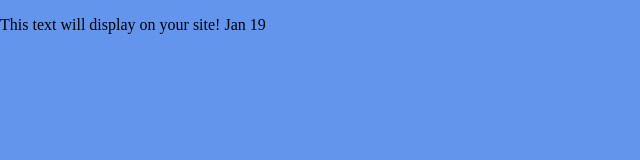
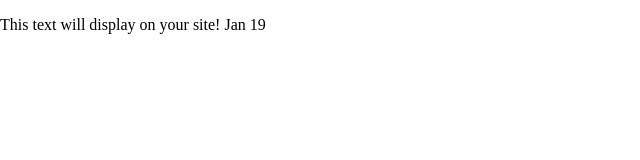
Before and after one commit to YinkaAri14/project1, a plain HTML site: page index.html in a window 1280 px wide. Shown: the whole page, without its empty margins (0-640 px from the left). Drawn offline with Linux system fonts and the light colour scheme.

Commit message:
no color

```diff
--- a/css/main.css
+++ b/css/main.css
@@ -1,2 +1 @@
 /* Place CSS styles here */
-body {background-color: cornflowerblue;}
```
